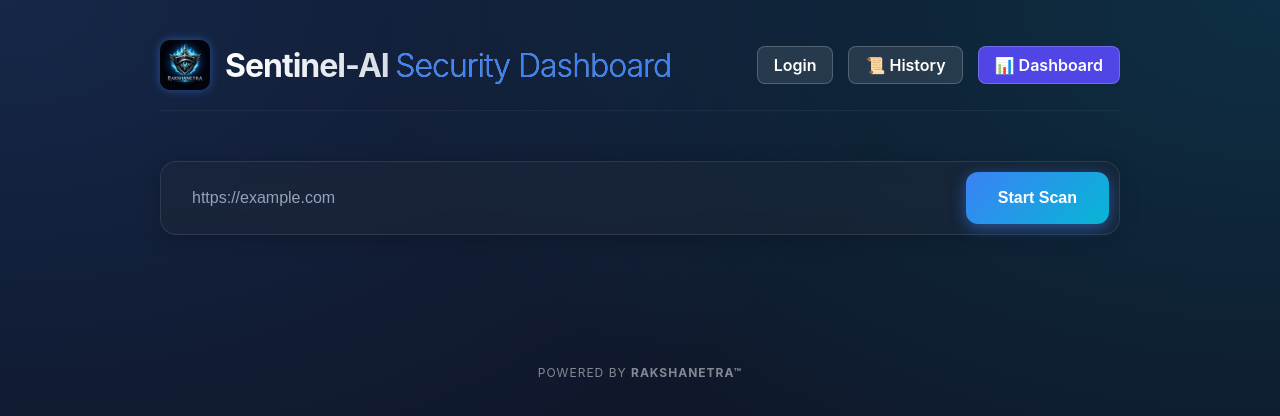
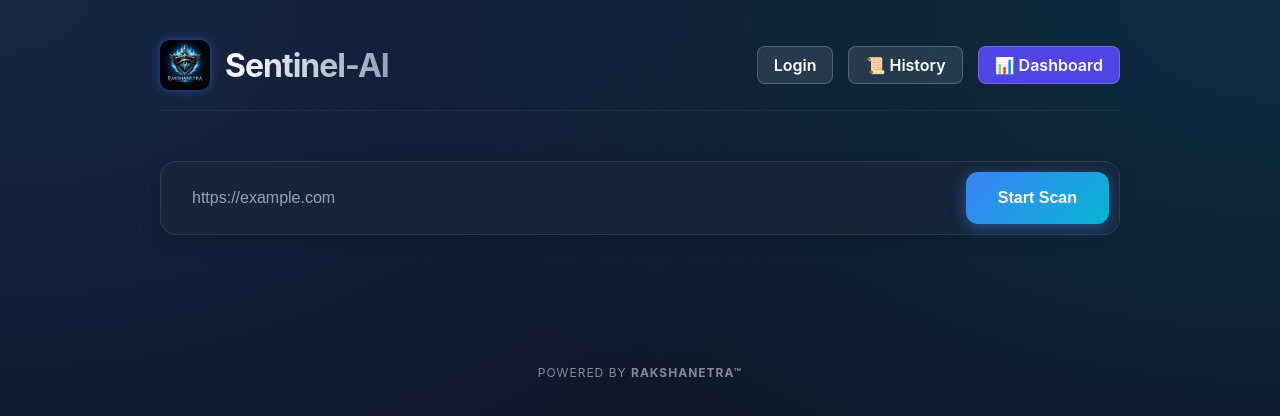
Before and after one commit to Anubhab-1/sentinel-ai, a Flask app: page / in a window 1280 px wide. Shown: the top 416 px of the page. Run offline with Flask 3, Linux system fonts and the light colour scheme; some libraries are stand-ins or nearby versions.

Commit message:
Style: Remove redundant Dashboard text from Home Header

```diff
--- a/templates/index.html
+++ b/templates/index.html
@@ -16,7 +16,7 @@
         <header>
             <div style="display: flex; align-items: center; gap: 15px;">
                 <img src="/static/logo.jpg" alt="RakshaNetra Logo" class="logo">
-                <h1>Sentinel-AI <span>Security Dashboard</span></h1>
+                <h1>Sentinel-AI</h1>
             </div>
             <div class="nav-links">
                 {% if current_user.is_authenticated %}
```
